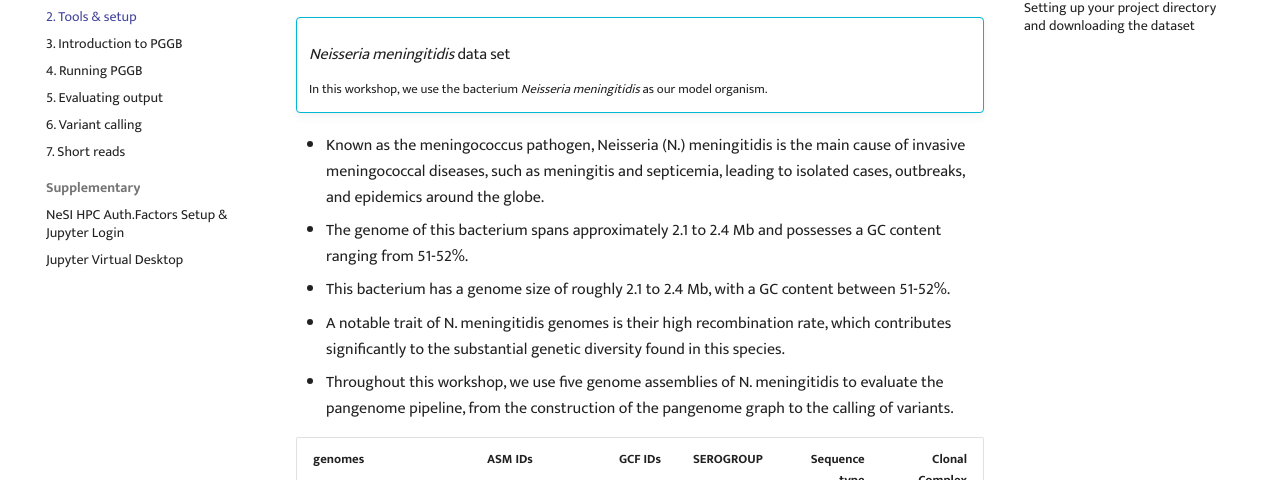
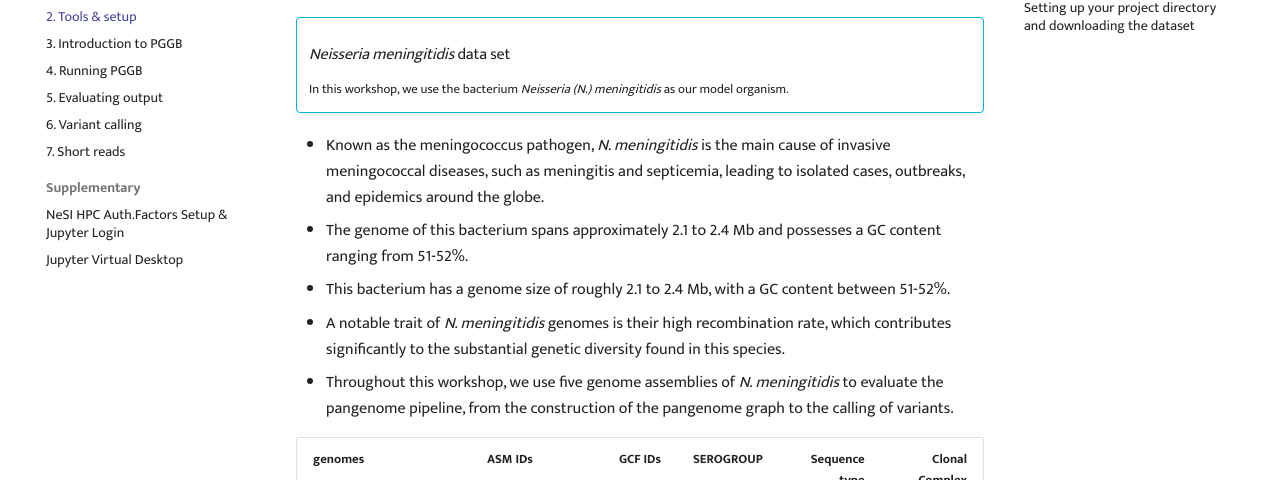
Before and after one commit to GenomicsAotearoa/Pangenome-Graphs-Workshop, an MkDocs documentation site: the page built from docs/2_Tools_and_setup.md, in a window 1280 px wide and 900 px high, scrolled down 607 px. Shown: the part 181-661 px from the top of the window. Built offline with MkDocs 1.6.1 and Material for MkDocs 9.7.7, drawn with Linux system fonts in a browser that asks for light colours; comment, search, counter and statistics services are not loaded.

Commit message:
Update 2_Tools_and_setup.md

````diff
--- a/docs/2_Tools_and_setup.md
+++ b/docs/2_Tools_and_setup.md
@@ -50,12 +50,12 @@
 
     ### *Neisseria meningitidis* data set
 
-    In this workshop, we use the bacterium _Neisseria meningitidis_ as our model organism.
- - Known as the meningococcus pathogen, Neisseria (N.) meningitidis is the main cause of invasive meningococcal diseases, such as meningitis and septicemia, leading to isolated cases, outbreaks, and epidemics around the globe.
+    In this workshop, we use the bacterium _Neisseria (N.) meningitidis_ as our model organism.
+ - Known as the meningococcus pathogen, _N. meningitidis_ is the main cause of invasive meningococcal diseases, such as meningitis and septicemia, leading to isolated cases, outbreaks, and epidemics around the globe.
  - The genome of this bacterium spans approximately 2.1 to 2.4 Mb and possesses a GC content ranging from 51-52%.
  - This bacterium has a genome size of roughly 2.1 to 2.4 Mb, with a GC content between 51-52%.
- - A notable trait of N. meningitidis genomes is their high recombination rate, which contributes significantly to the substantial genetic diversity found in this species.
- - Throughout this workshop, we use five genome assemblies of N. meningitidis to evaluate the pangenome pipeline, from the construction of the pangenome graph to the calling of variants.
+ - A notable trait of _N. meningitidis_ genomes is their high recombination rate, which contributes significantly to the substantial genetic diversity found in this species.
+ - Throughout this workshop, we use five genome assemblies of _N. meningitidis_ to evaluate the pangenome pipeline, from the construction of the pangenome graph to the calling of variants.
 
 
 
@@ -148,6 +148,13 @@
     cat *_genomic.fna > 5NM.fa
     ```
 
+
+
+
+
+
+
+
 ### Setting up your project directory and downloading the dataset
 
 !!! terminal "code"
````
